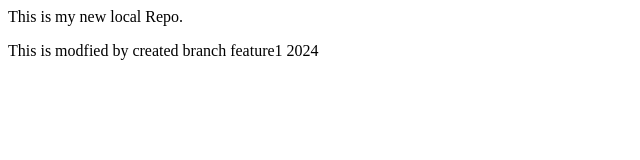
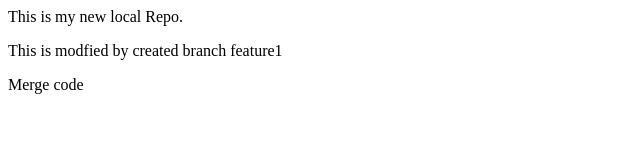
Before and after one commit to vijaypanchal421/LocalRepo, a plain HTML site: page index.html in a window 1280 px wide. Shown: the whole page, without its empty margins (0-640 px from the left). Drawn offline with Linux system fonts and the light colour scheme.

Commit message:
update all

```diff
--- a/index.html
+++ b/index.html
@@ -1,2 +1,3 @@
 <p>This is my new local Repo.</p>
-<p>This is modfied by created branch feature1 2024</p>
+<p>This is modfied by created branch feature1</p>
+<p>Merge code</p>
```
